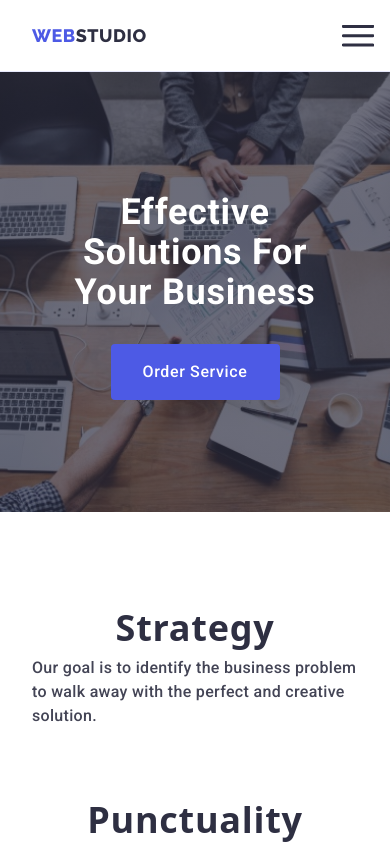
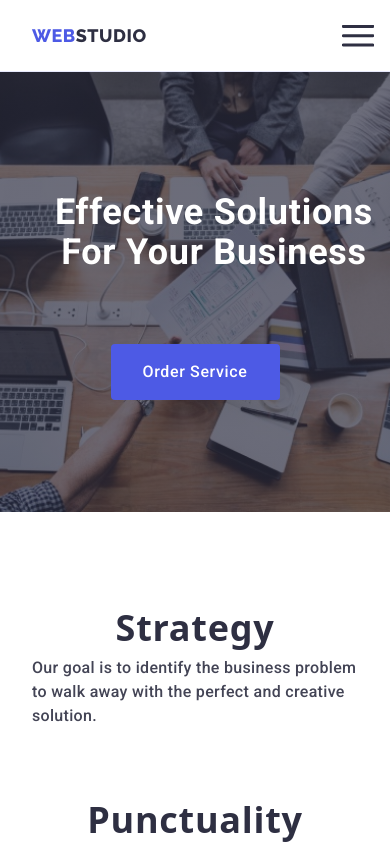
Before and after one commit to MikaelanSchies/goit-markup-hw-06, a plain HTML site: page index.html in a window 390 px wide. Shown: the top 844 px of the page. Drawn offline with nearby package versions, Linux system fonts and the light colour scheme.

Commit message:
Update styles.css

```diff
--- a/css/styles.css
+++ b/css/styles.css
@@ -345,7 +345,7 @@ img {
 
 @media only screen and (max-width: 767.98px) {
   .main-text {
-    max-width: 320px;
+    width: 320px;
     height: 80px;
     font-size: 36px;
     line-height: 40px;
@@ -376,6 +376,7 @@ img {
   border-radius: 4px;
   margin: 0 auto;
   transition: background-color 250ms cubic-bezier(0.4, 0, 0.2, 1);
+  margin-top: 72px;
 }
 
 .main-button:hover,
```
